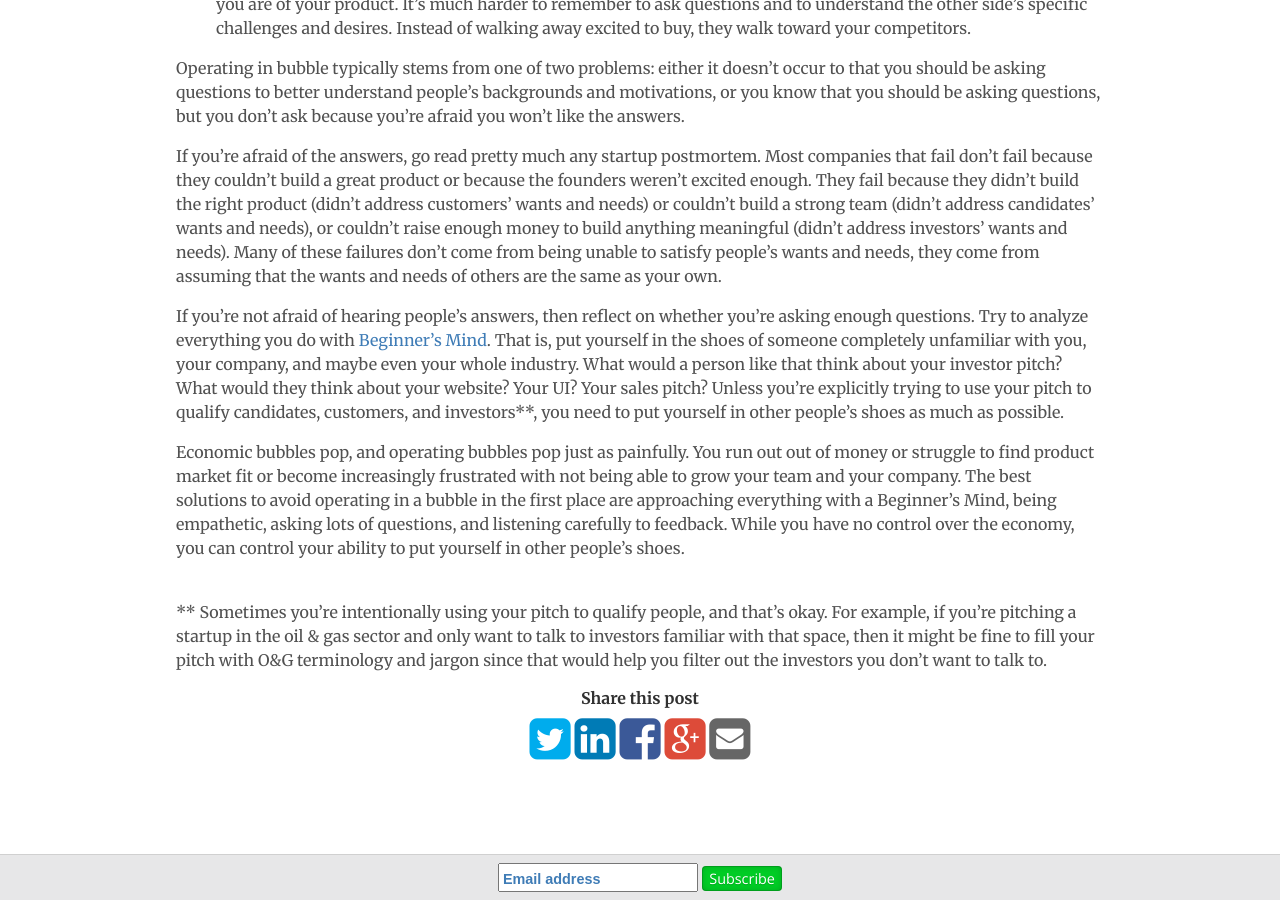
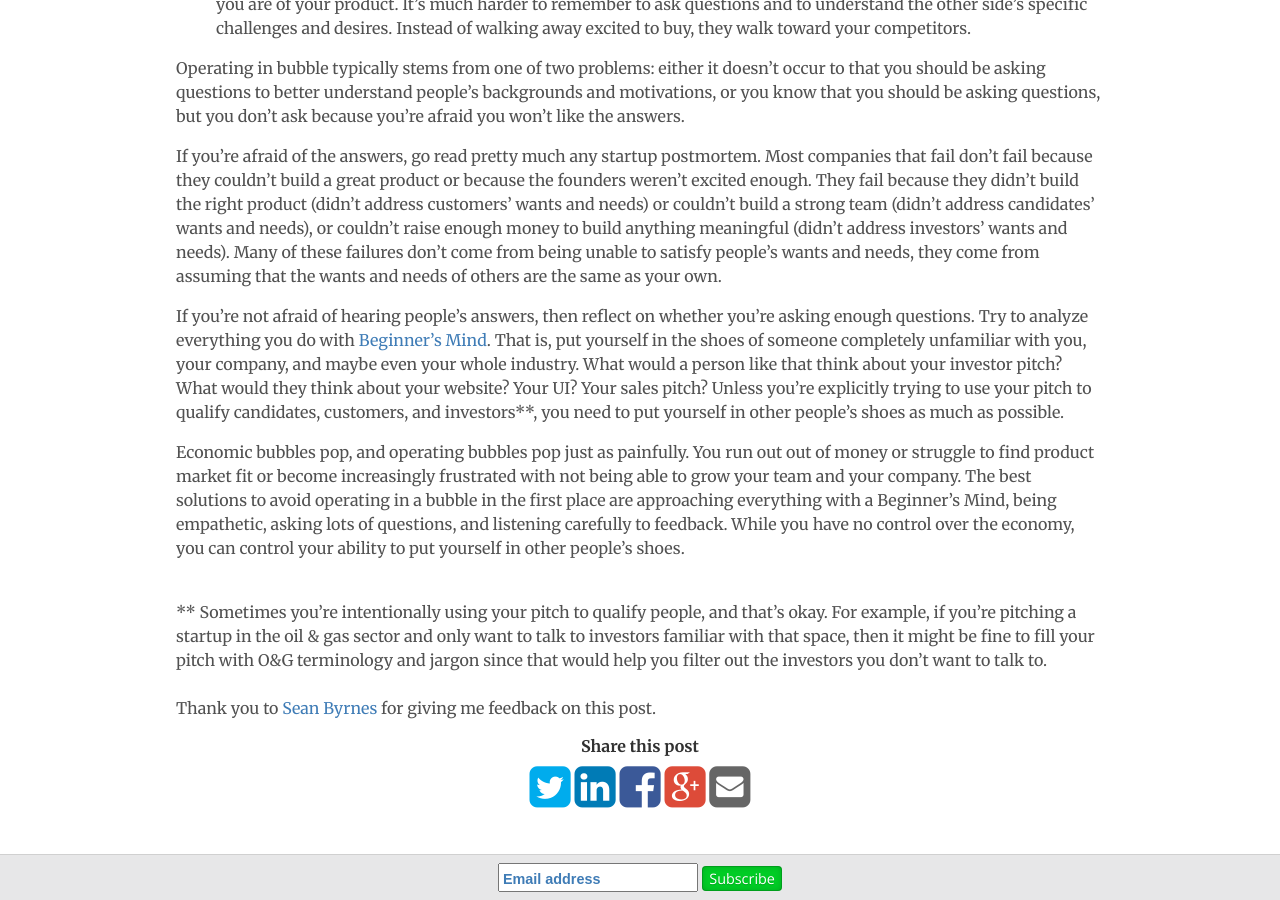
Before and after one commit to codingvc/codingvc, a Jekyll site: the page built from _posts/2015-05-04-the-bubble-that-matters.markdown, in a window 1280 px wide and 900 px high, scrolled down 934 px. Built offline with Jekyll 4.4.1, drawn with Linux system fonts in a browser that asks for light colours; Markdown is read by kramdown in place of the engine named in the settings; comment, search, counter and statistics services are not loaded.

Commit message:
minor update

```diff
--- a/_posts/2015-05-04-the-bubble-that-matters.markdown
+++ b/_posts/2015-05-04-the-bubble-that-matters.markdown
@@ -28,3 +28,5 @@ Economic bubbles pop, and operating bubbles pop just as painfully. You run out o
 
 <br>
 ** Sometimes you're intentionally using your pitch to qualify people, and that's okay. For example, if you're pitching a startup in the oil & gas sector and only want to talk to investors familiar with that space, then it might be fine to fill your pitch with O&G terminology and jargon since that would help you filter out the investors you don't want to talk to.
+<br>
+Thank you to <a href="http://seanonstartups.co/" target="_blank">Sean Byrnes</a> for giving me feedback on this post.
```
